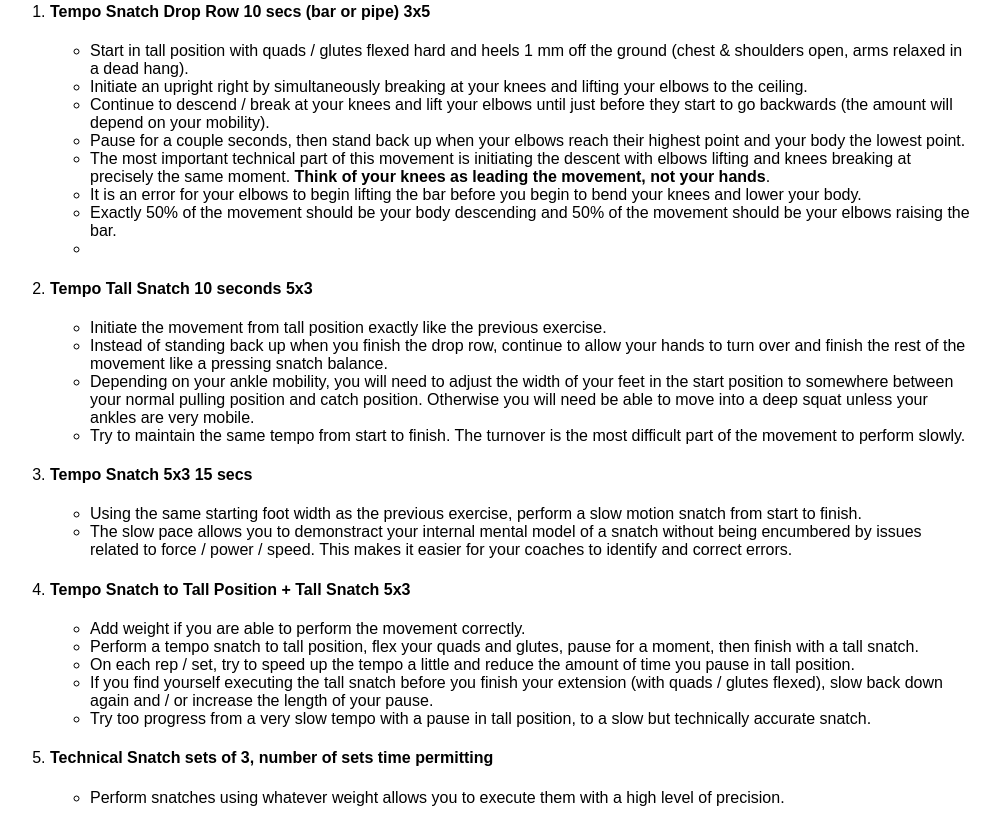
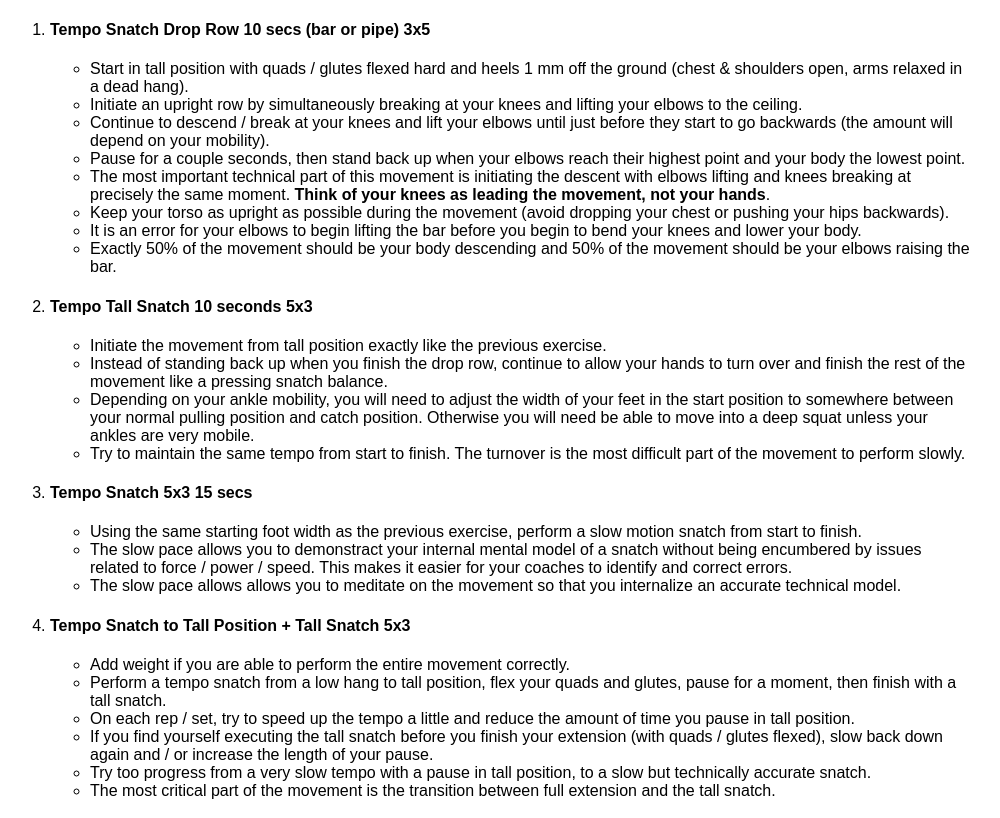
Before and after one commit to marshallr12/nuweightlifting, a website: page src/2023/fall/3.html in a window 1280 px wide. Shown: the part 2130-2948 px from the top of the page, without its empty margins (150-1150 px from the left). Drawn offline with Linux system fonts and the light colour scheme.

Commit message:
Fix typos

```diff
--- a/src/2023/fall/3.html
+++ b/src/2023/fall/3.html
@@ -227,7 +227,9 @@
         <section class="day">
             <h3>Thursday</h3>
             <h4>Progression to Full Snatch</h4>
-Use whatever pipe / bar best allows you to move correctly (pipe, 15kg, or 20kg) regardless of your sex.
+Use whatever pipe / bar best allows you to move correctly (pipe, 15kg, or 20kg) regardless of your sex. In tall
+position, your heels should not go higher than 1 mm off the ground. Do not lift your ankles high like
+a ballerina's "en pointe" position.
             <ol>
                 <li>
                     <h4>Tempo Snatch Drop Row 10 secs (bar or pipe) 3x5</h4>
@@ -235,7 +237,7 @@ Use whatever pipe / bar best allows you to move correctly (pipe, 15kg, or 20kg)
                         <li>Start in tall position with quads / glutes flexed hard and heels 1 mm off
                             the ground (chest & shoulders open, arms relaxed in a dead hang).
                         </li>
-                        <li>Initiate an upright right by simultaneously breaking at your knees and
+                        <li>Initiate an upright row by simultaneously breaking at your knees and
                             lifting your elbows to the ceiling.
                         </li>
                         <li>Continue to descend / break at your knees and lift your elbows until just before they
@@ -246,13 +248,14 @@ Use whatever pipe / bar best allows you to move correctly (pipe, 15kg, or 20kg)
                             elbows lifting and knees breaking at precisely the same moment. <strong>Think
                             of your knees as leading the movement, not your hands</strong>.
                         </li>
+                        <li>Keep your torso as upright as possible during the movement (avoid dropping your chest or pushing
+                            your hips backwards).
+                        </li>
                         <li>It is an error for your elbows to begin lifting the bar before you begin to bend your
                             knees and lower your body.
                         </li>
                         <li>Exactly 50% of the movement should be your body descending and 50% of the movement
                             should be your elbows raising the bar.
-                        </li>
-                        <li>
                         </li>
                     </ul>
                 </li>
@@ -280,13 +283,15 @@ Use whatever pipe / bar best allows you to move correctly (pipe, 15kg, or 20kg)
                             without being encumbered by issues related to force / power / speed. This makes
                             it easier for your coaches to identify and correct errors.
                         </li>
+                        <li>The slow pace allows allows you to meditate on the movement so that you
+                            internalize an accurate technical model.</li>
                     </ul>
                 </li>
                 <li>
                     <h4>Tempo Snatch to Tall Position + Tall Snatch 5x3</h4>
                     <ul>
-                        <li>Add weight if you are able to perform the movement correctly.</li>
-                        <li>Perform a tempo snatch to tall position, flex your quads and glutes, pause
+                        <li>Add weight if you are able to perform the entire movement correctly.</li>
+                        <li>Perform a tempo snatch from a low hang to tall position, flex your quads and glutes, pause
                             for a moment, then finish with a tall snatch.
                         </li>
                         <li>On each rep / set, try to speed up the tempo a little and reduce the amount of time you pause in tall position.</li>
@@ -295,6 +300,9 @@ Use whatever pipe / bar best allows you to move correctly (pipe, 15kg, or 20kg)
                         </li>
                         <li>Try too progress from a very slow tempo with a pause in tall position, to a slow but technically
                             accurate snatch.
+                        </li>
+                        <li>The most critical part of the movement is the transition between full extension
+                            and the tall snatch.
                         </li>
                     </ul>
                 </li>
```
